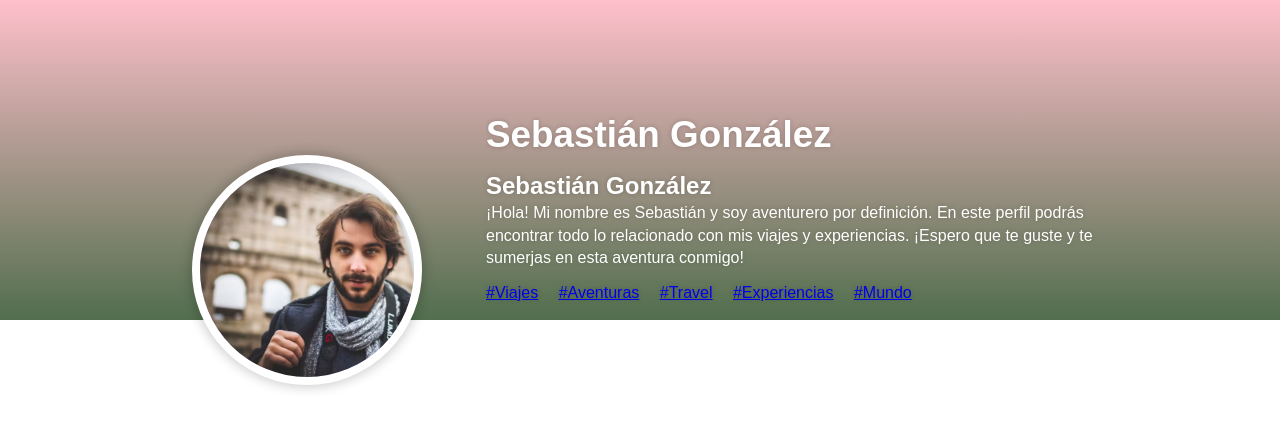
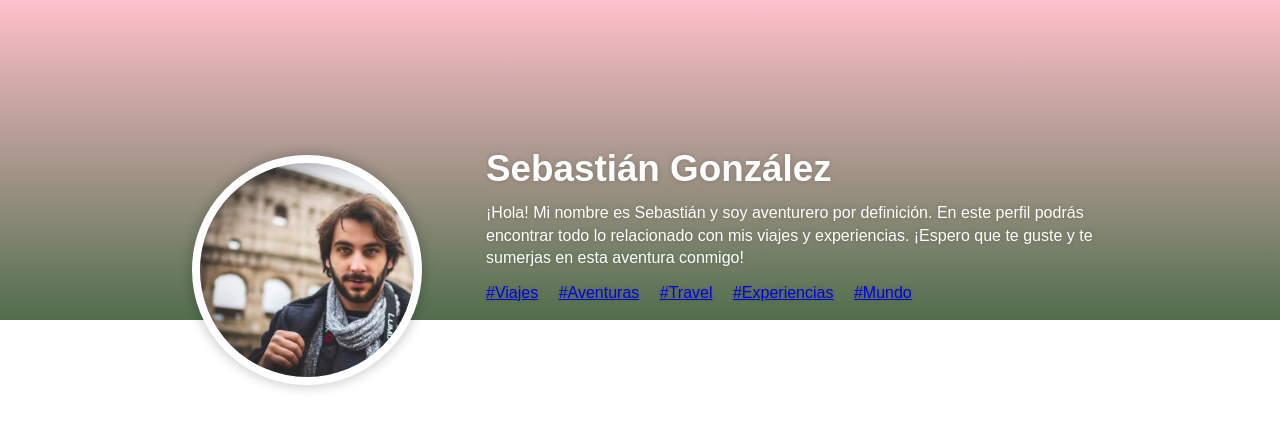
Before and after one commit to NereaFCastro/Perfil-de-usuario, a plain HTML site: page index.html in a window 1280 px wide. Drawn offline with Linux system fonts and the light colour scheme.

Commit message:
Update index.html

```diff
--- a/index.html
+++ b/index.html
@@ -122,7 +122,6 @@ body {
                 </div>
                 <div class="datos_de_perfil">
                     <h4 class="nombre_de_usuario">Sebastián González</h4>
-                    <h1>Sebastián González</h1>
                     <p class="bio_usuario">¡Hola! Mi nombre es Sebastián y soy aventurero por definición. En este perfil
                         podrás encontrar todo lo relacionado con mis viajes y experiencias. ¡Espero que te guste y te
                         sumerjas en esta aventura conmigo!</p>
```
